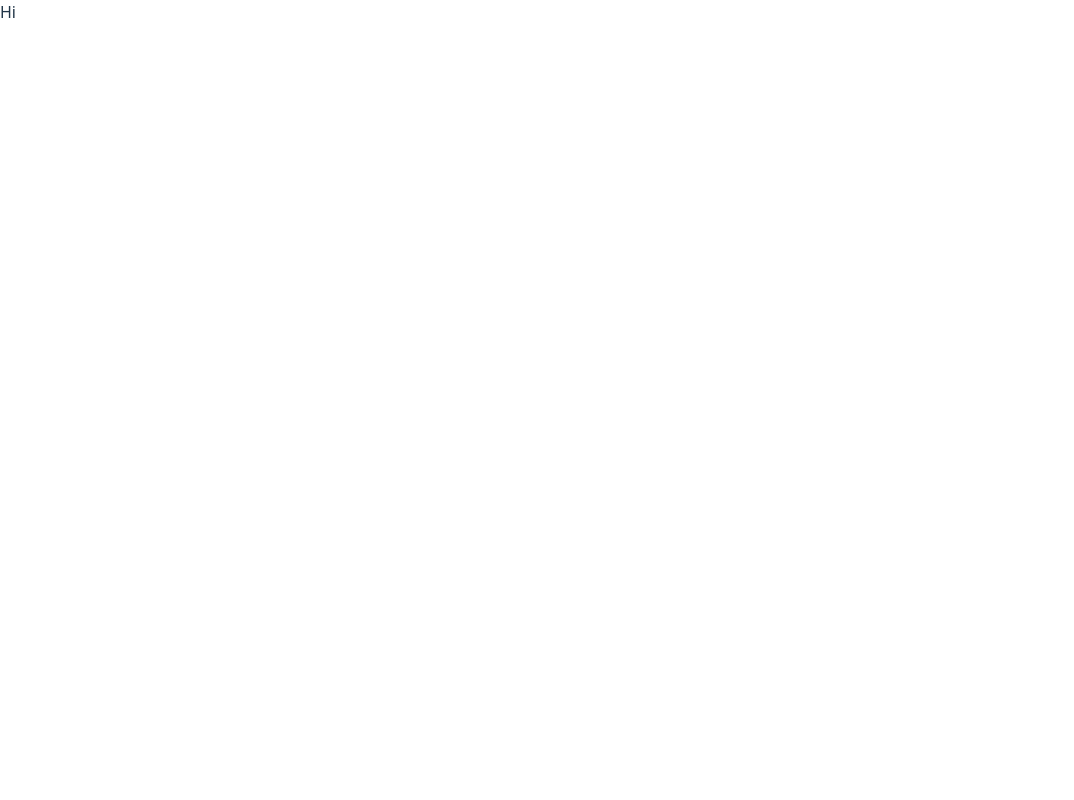
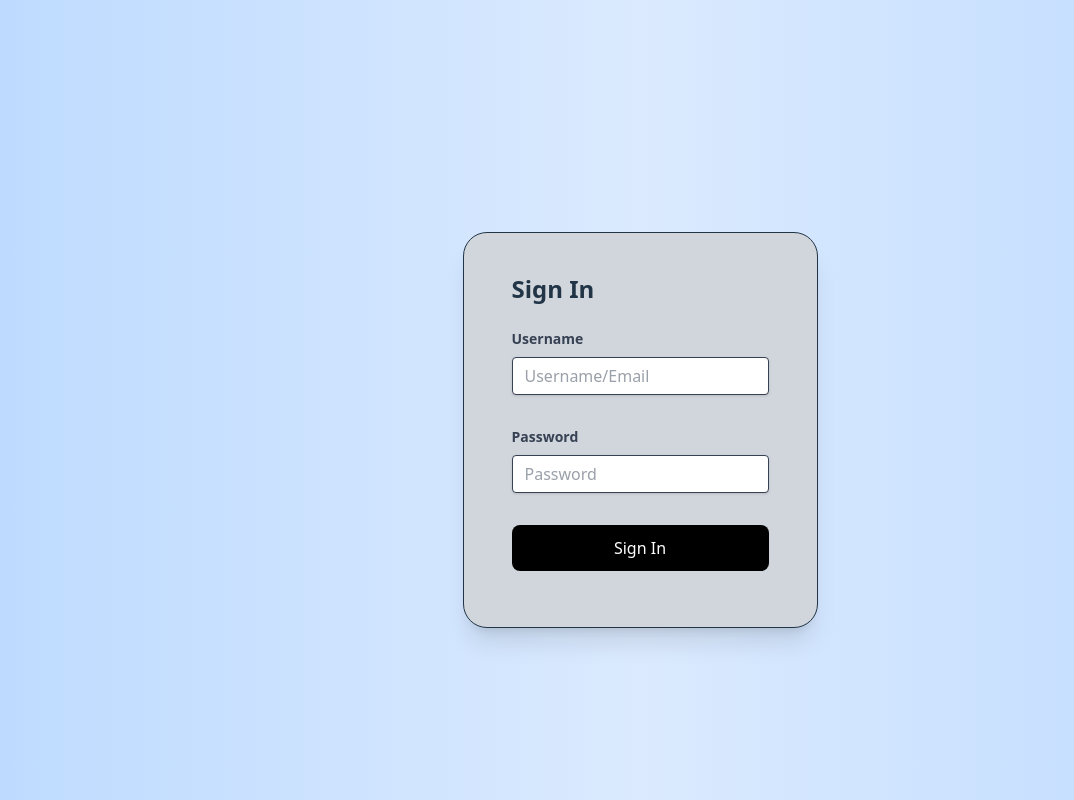
Before and after one commit to BrandtDavis/race-prep-multi-tool, a React (Vite) app in the folder client/: page /login in a window 1280 px wide. Shown: the whole page, without its empty margins (0-1074 px from the left). Built offline with nearby package versions, Linux system fonts and the light colour scheme.

Commit message:
Add basic login page

```diff
--- a/client/src/pages/LoginPage.tsx
+++ b/client/src/pages/LoginPage.tsx
@@ -1,9 +1,74 @@
+import TextInput from "../components/inputs/TextInput";
+import CalculateButton from "../components/inputs/calculateButton";
+import { useState } from "react";
+
 function LoginPage() {
+    const [username, setUsername] = useState("");
+    const [password, setPassword] = useState("");
+
+    const loginUser = async () => {
+        const response = await fetch(
+          'http://localhost:5000/login',
+        {
+            method: 'POST',
+            headers: {
+                Accept: 'application/form-data',
+                'Access-Control-Allow-Origin': '*',
+                'Content-Type': 'application/json',
+            },
+            body: JSON.stringify({
+              username: username,
+              password: password,
+            })
+        });
+
+        const data = await response.json();
+        console.log(data)
+        return data
+    };
 
     return (
-        <div>
-            Hi
-        </div>
+        <form className="w-full">
+            <div className="min pt-15 h-screen w-full flex items-center justify-center bg-gradient-to-r from-blue-200 via-blue-100 to-blue-200">
+                <div className="max-w-[500px] rounded-3xl border bg-gray-300 p-8 mx-10 shadow-xl space-y-5">
+                    <div className="container grid w-full grid-cols-6 gap-6 px-4 py-2">
+                        <h2 className="col-span-6 text-2xl font-bold">Sign In</h2>
+
+                        <div className="col-span-6 mb-2">
+                            <TextInput
+                                inputId="username"
+                                fieldName="username"
+                                fieldValue={username}
+                                onChange={(event: React.ChangeEvent<HTMLInputElement>) =>
+                                    setUsername(event.target.value)
+                                }
+                                labelValue="Username"
+                                placeholder="Username/Email"
+                            />
+                        </div>
+
+                        <div className="col-span-6 mb-2">
+                            <TextInput
+                                inputId="password"
+                                fieldName="password"
+                                fieldValue={password}
+                                onChange={(event: React.ChangeEvent<HTMLInputElement>) =>
+                                    setPassword(event.target.value)
+                                }
+                                labelValue="Password"
+                                placeholder="Password"
+                            />
+                        </div>
+                        <div className="col-span-6 mb-4">
+                            <CalculateButton
+                                buttonText="Sign In"
+                                handleClick={() =>{loginUser()}}
+                            />
+                        </div>
+                    </div>
+                </div>
+            </div>
+        </form>
     )
 
 }
```
